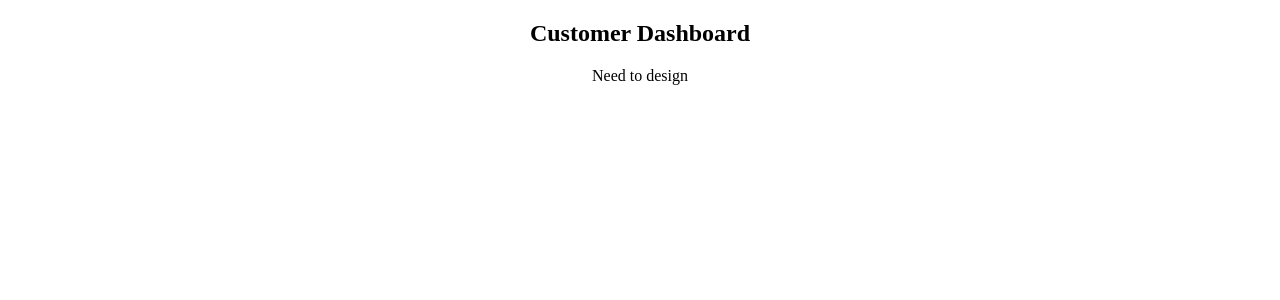
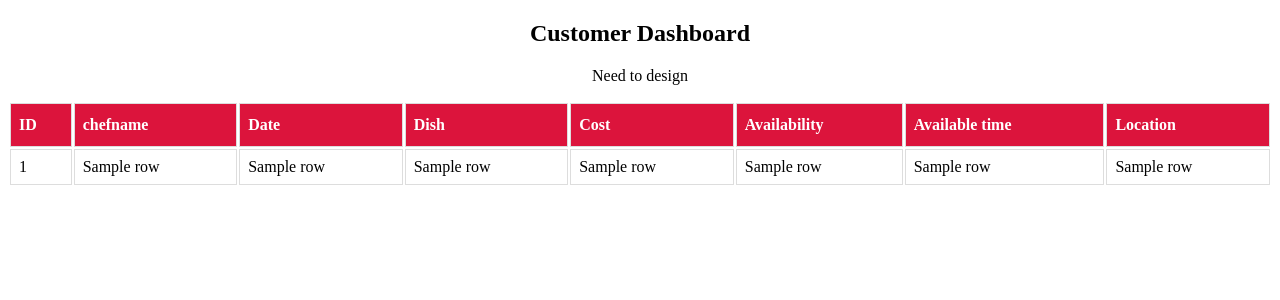
Before and after one commit to nivedhak1110/homechef_docker, a Flask app: template templates/customer-dashboard.html in a window 1280 px wide. Shown: the top 300 px of the page. Run offline with Flask 2, Linux system fonts and the light colour scheme; the template is opened without the code that fills it: most values are stand-ins (such as "Sample title", 1, 10 or a date in 2020).

Commit message:
UI design

```diff
--- a/templates/customer-dashboard.html
+++ b/templates/customer-dashboard.html
@@ -3,12 +3,75 @@
 <head>
     <meta charset="UTF-8">
     <title>Customer DashBoard</title>
+    <style>
+#chefdetails {
+  font-family: Ubuntu', sans-serif;
+  border-collapse: collapse;
+  width: 100%;
+}
+
+#chefdetails td, #chefdetails th {
+  border: 1px solid #ddd;
+  padding: 8px;
+}
+
+#chefdetails tr:nth-child(even){background-color: #f2f2f2;}
+
+#chefdetails tr:hover {background-color: #ddd;}
+
+#chefdetails th {
+  padding-top: 12px;
+  padding-bottom: 12px;
+  text-align: left;
+  background-color: #DC143C;
+  color: white;
+}
+</style>
+
+
 </head>
 <body>
 <center>
 <h2>Customer Dashboard </h2>
 <p> Need to design<p>
+    <table id="chefdetails">
+        <thead>
+        <tr>
+            <th>ID</th>
+            <th>chefname</th>
+            <th>Date</th>
+            <th>Dish</th>
+            <th>Cost</th>
+            <th>Availability</th>
+            <th>Available time</th>
+            <th>Location</th>
+
+        </tr>
+        </thead>
+
+
+        <tbody>
+            {% for row in value %}
+                <tr>
+                    <td>{{row[0]}}</td>
+                    <td>{{row[1]}}</td>
+                    <td>{{row[2]}}</td>
+                    <td>{{row[3]}}</td>
+                    <td>{{row[4]}}</td>
+                    <td>{{row[5]}}</td>
+                    <td>{{row[6]}}</td>
+                    <td>{{row[7]}}</td>
+
+
+
+                </tr>
+            {% endfor %}
+        </tbody>
+    </table>
+
+
 
 </center>
+
 </body>
 </html>
```
